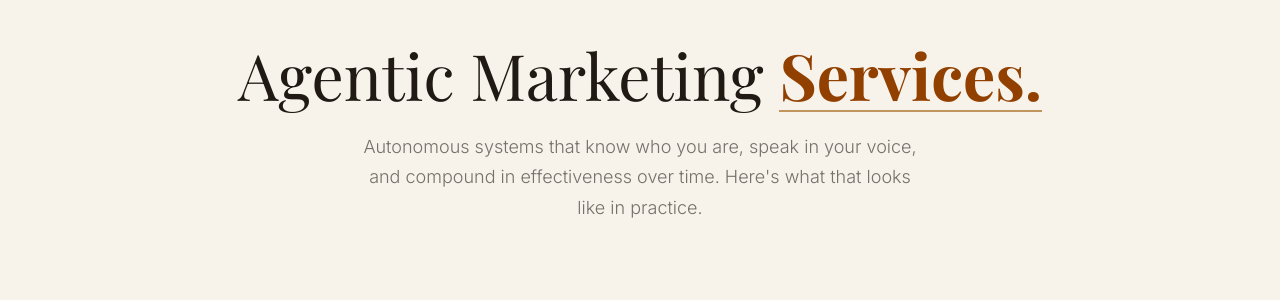
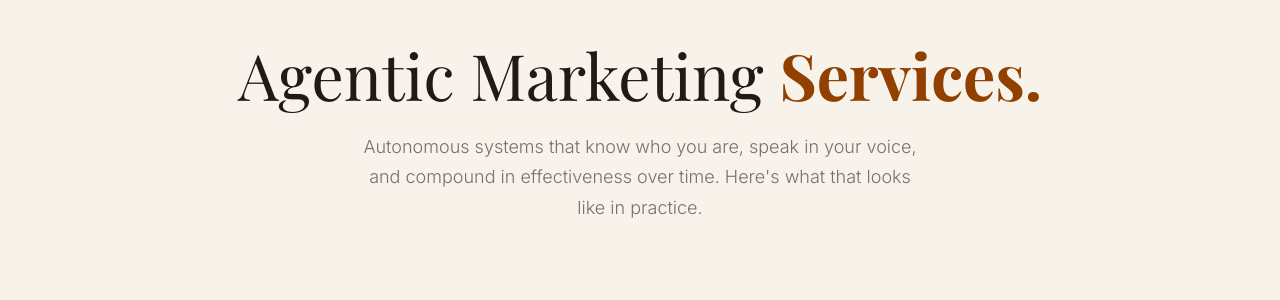
Before and after one commit to iamevandrake/soulcraft-site, a Jekyll site: the page services/index.html, which Jekyll copies as it is, in a window 1280 px wide. Shown: the part 149-449 px from the top of the page. Built offline with Jekyll 4.4.1, drawn with Linux system fonts in a browser that asks for light colours; some web fonts are replaced.

Commit message:
Fix services H1 underline and brand reversed-logo legibility
- services: remove the drawn underline on "Services" in the hero H1
- brand: on the reversed (dark) logo demo, make the heartmark and
  "Soul" wordmark light so the full "Soulcraft" lockup reads

Co-Authored-By: Claude Opus 4.8 (1M context) <noreply@anthropic.com>

```diff
--- a/brand/index.html
+++ b/brand/index.html
@@ -273,6 +273,12 @@
   .logo-demo.light-bg .demo-logo svg path,
   .logo-demo.light-bg .demo-logo svg circle { stroke: var(--accent); }
   .logo-demo .demo-logo .logo-text span { color: var(--accent); }
+  /* Reversed (dark) lockup: mark + "Soul" go light so the full wordmark reads */
+  .logo-demo.dark-bg .demo-logo { color: var(--color-paper); }
+  .logo-demo.dark-bg .demo-logo .logo-text span { color: var(--color-accent-line); }
+  .logo-demo.dark-bg .demo-logo svg rect,
+  .logo-demo.dark-bg .demo-logo svg path { stroke: var(--color-paper); }
+  .logo-demo.dark-bg .demo-logo svg circle { fill: var(--color-paper); }
 
   .logo-icon-only {
     display: flex; gap: 16px; margin-bottom: 32px;
--- a/services/index.html
+++ b/services/index.html
@@ -164,7 +164,7 @@ nav .container { display: flex; align-items: center; justify-content: space-betw
 /* Hero */
 .page-hero { padding: 80px 0 60px; text-align: center; }
 .page-hero h1 { font-family: 'Playfair Display', serif; font-size: clamp(40px, 5vw, 64px); line-height: 1.15; color: var(--white); margin-bottom: 20px; font-weight: 400; }
-.page-hero h1 em { font-style: normal; color: var(--color-accent); font-weight: 700; background-image: linear-gradient(var(--color-accent-line), var(--color-accent-line)); background-size: 100% 2px; background-position: 0 92%; background-repeat: no-repeat; padding-bottom: 2px; }
+.page-hero h1 em { font-style: normal; color: var(--color-accent); font-weight: 700; }
 .page-hero p { font-size: 18px; color: var(--muted); max-width: 560px; margin: 0 auto; line-height: 1.7; font-weight: 300; }
 
 /* Service items */
```
